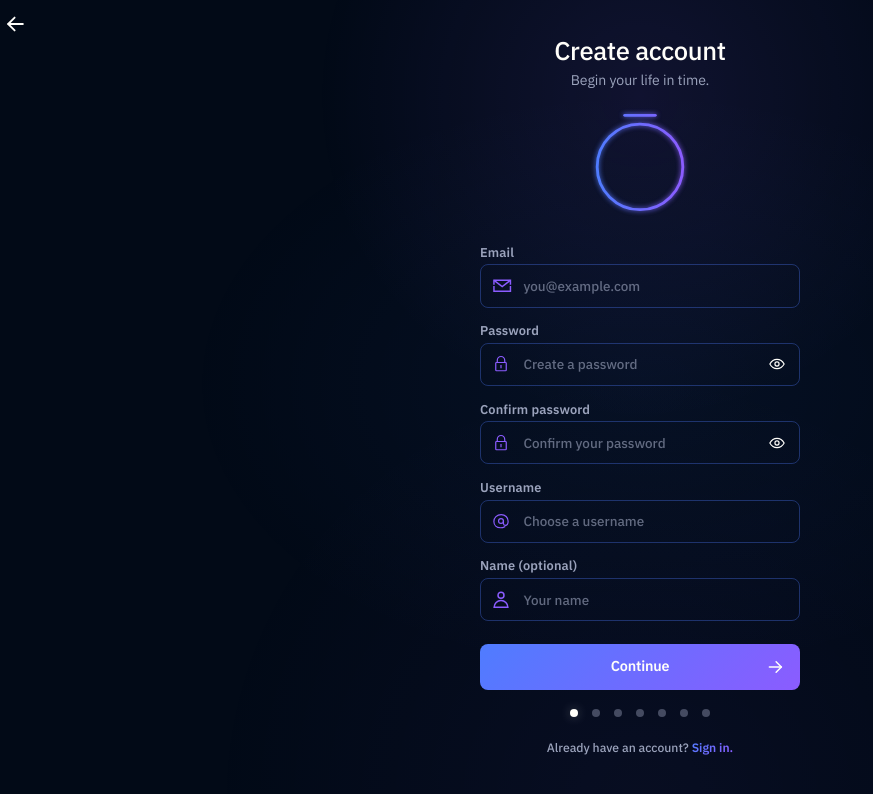
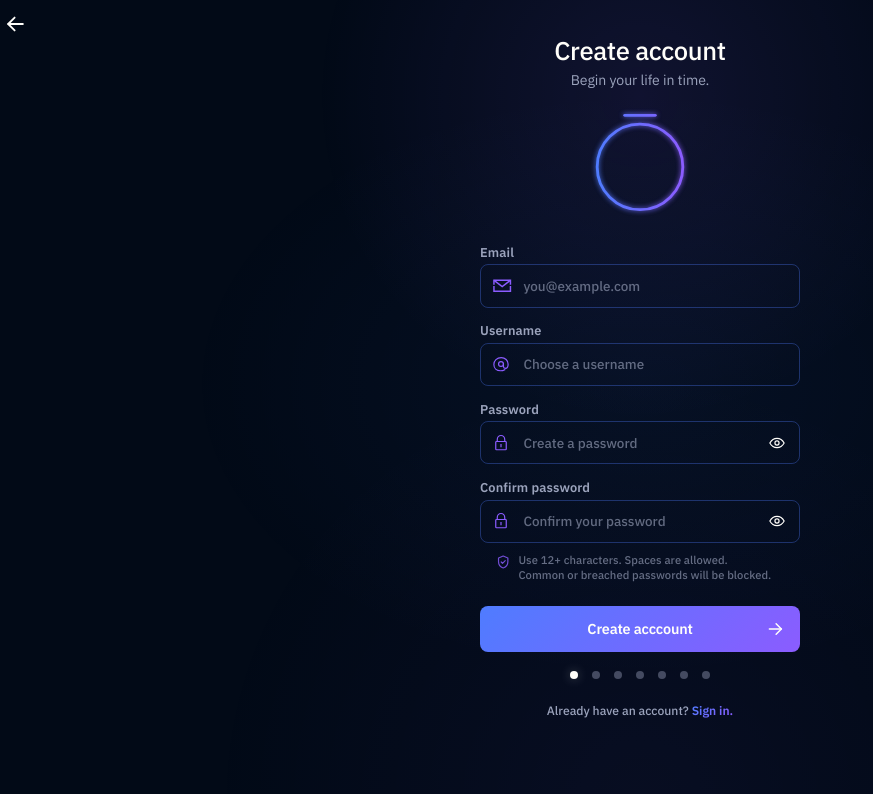
Before and after one commit to Outflo-dev/outflo-v2, a Next.js app: page /create-account in a window 1280 px wide. Shown: the top 794 px of the page, without its empty margins (0-873 px from the left). Built offline with nearby package versions, Linux system fonts and the light colour scheme.

Commit message:
add username availability state

```diff
--- a/src/app/(onboarding)/create-account/CreateAccountView.tsx
+++ b/src/app/(onboarding)/create-account/CreateAccountView.tsx
@@ -54,7 +54,7 @@ export default function CreateAccountView() {
                         />
                     }
                 >
-                    Continue
+                    Create acccount
                 </OnboardingPrimaryAction>
             }
             secondary={
--- a/src/app/(onboarding)/create-account/form/CreateAccountForm.module.css
+++ b/src/app/(onboarding)/create-account/form/CreateAccountForm.module.css
@@ -3,8 +3,8 @@
    File: src/app/(onboarding)/create-account/form/CreateAccountForm.module.css
    Scope: Own only the field rhythm unique to Create Account
    Last Updated:
-   - date: 2026-07-26
-   - note: retain tuned field rhythm and add local icon optical alignment
+   - date: 2026-07-27
+   - note: retain tuned field rhythm, local icon alignment, and password guidance
    ========================================================== */
 
 .form {
@@ -51,3 +51,49 @@
             var(--color-surface-soft-white) 30%,
             transparent);
 }
+
+.passwordRequirement {
+    display: flex;
+    align-items: flex-start;
+
+    margin: -0.45rem 0 0;
+
+    gap: 0.45rem;
+
+    color: var(--color-text-secondary);
+
+    font-family: var(--font-family-system);
+    font-size: 0.7rem;
+    font-weight: 430;
+    line-height: 1.35;
+    letter-spacing: 0.005em;
+
+    transform: translateX(0.95rem);
+}
+
+.passwordRequirement span {
+    opacity: 0.64;
+}
+
+.passwordRequirement svg {
+    width: 0.9rem;
+    height: 0.9rem;
+
+    margin-top: 0.05rem;
+
+    color: var(--color-accent-secondary);
+
+    opacity: 0.82;
+
+    flex: 0 0 auto;
+}
+
+.usernameAvailable {
+    display: inline-flex;
+    align-items: center;
+    justify-content: center;
+
+    color: var(--color-accent-secondary);
+
+    pointer-events: none;
+}
--- a/src/app/(onboarding)/create-account/form/CreateAccountForm.tsx
+++ b/src/app/(onboarding)/create-account/form/CreateAccountForm.tsx
@@ -6,7 +6,7 @@
    Scope: Own the Create Account field order and local submission boundary
    Last Updated:
    - date: 2026-07-27
-   - note: add independent password visibility controls without disturbing field geometry
+   - note: group identity before security and retain password guidance
    ========================================================== */
 
 /* ------------------------------
@@ -19,9 +19,10 @@ import TextInputField from "@/components/system/primitives/fields/text/TextInput
 
 import MailIcon from "@/components/system/primitives/icons/communication/MailIcon";
 import AtIcon from "@/components/system/primitives/icons/identity/AtIcon";
-import UserIcon from "@/components/system/primitives/icons/identity/UserIcon";
 import EyeIcon from "@/components/system/primitives/icons/security/EyeIcon";
 import LockIcon from "@/components/system/primitives/icons/security/LockIcon";
+import SecurityIcon from "@/components/system/primitives/icons/security/SecurityIcon";
+import CheckIcon from "@/components/system/primitives/icons/state/CheckIcon";
 
 import styles from "./CreateAccountForm.module.css";
 
@@ -44,6 +45,11 @@ export default function CreateAccountForm() {
         isConfirmPasswordVisible,
         setIsConfirmPasswordVisible,
     ] = useState(false);
+
+    const [
+        username,
+        setUsername,
+    ] = useState("");
 
     function handleSubmit(
         event: FormEvent<HTMLFormElement>,
@@ -70,6 +76,32 @@ export default function CreateAccountForm() {
             />
 
             <TextInputField
+                id="create-account-username"
+                name="username"
+                label="Username"
+                type="text"
+                autoComplete="username"
+                placeholder="Choose a username"
+                value={username}
+                onChange={(event) => {
+                    setUsername(event.target.value);
+                }}
+                leading={
+                    <span className={styles.leadingOpticalLeft}>
+                        <AtIcon />
+                    </span>
+                }
+                trailing={
+                    username.length > 5 ? (
+                        <span className={styles.usernameAvailable}>
+                            <CheckIcon size={18} />
+                        </span>
+                    ) : undefined
+                }
+                required
+            />
+
+            <TextInputField
                 id="create-account-password"
                 name="password"
                 label="Password"
@@ -79,6 +111,7 @@ export default function CreateAccountForm() {
                         : "password"
                 }
                 autoComplete="new-password"
+                minLength={12}
                 placeholder="Create a password"
                 leading={
                     <span className={styles.leadingOpticalLeft}>
@@ -118,6 +151,7 @@ export default function CreateAccountForm() {
                         : "password"
                 }
                 autoComplete="new-password"
+                minLength={12}
                 placeholder="Confirm your password"
                 leading={
                     <span className={styles.leadingOpticalLeft}>
@@ -149,34 +183,15 @@ export default function CreateAccountForm() {
                 required
             />
 
-            <TextInputField
-                id="create-account-username"
-                name="username"
-                label="Username"
-                type="text"
-                autoComplete="username"
-                placeholder="Choose a username"
-                leading={
-                    <span className={styles.leadingOpticalLeft}>
-                        <AtIcon />
-                    </span>
-                }
-                required
-            />
+            <div className={styles.passwordRequirement}>
+                <SecurityIcon />
 
-            <TextInputField
-                id="create-account-name"
-                name="name"
-                label="Name (optional)"
-                type="text"
-                autoComplete="name"
-                placeholder="Your name"
-                leading={
-                    <span className={styles.leadingOpticalLeft}>
-                        <UserIcon />
-                    </span>
-                }
-            />
+                <span>
+                    Use 12+ characters. Spaces are allowed.
+                    <br />
+                    Common or breached passwords will be blocked.
+                </span>
+            </div>
         </form>
     );
 }
--- /dev/null
+++ b/src/components/system/primitives/icons/security/SecurityIcon.tsx
@@ -0,0 +1,61 @@
+/* ==========================================================
+   OUTFLO — SECURITY ICON
+   File: src/components/system/primitives/icons/security/SecurityIcon.tsx
+   Scope: Render the reusable canonical security guidance icon
+   Last Updated:
+   - date: 2026-07-27
+   - note: establish a distinct security symbol for password guidance
+   ========================================================== */
+
+/* ------------------------------
+   Imports
+-------------------------------- */
+import type { CSSProperties } from "react";
+
+/* ------------------------------
+   Types
+-------------------------------- */
+type SecurityIconProps = {
+    size?: number;
+    title?: string;
+};
+
+/* ------------------------------
+   Component
+-------------------------------- */
+export default function SecurityIcon({
+    size = 16,
+    title,
+}: SecurityIconProps) {
+    const isDecorative = title === undefined;
+
+    const style: CSSProperties = {
+        display: "block",
+
+        width: size,
+        height: size,
+
+        flexShrink: 0,
+    };
+
+    return (
+        <svg
+            xmlns="http://www.w3.org/2000/svg"
+            viewBox="0 0 24 24"
+            width={size}
+            height={size}
+            fill="none"
+            stroke="currentColor"
+            strokeWidth="1.8"
+            strokeLinecap="round"
+            strokeLinejoin="round"
+            aria-hidden={isDecorative}
+            aria-label={title}
+            role={isDecorative ? undefined : "img"}
+            style={style}
+        >
+            <path d="M12 3L19 6V11.5C19 15.8 16.2 19.6 12 21C7.8 19.6 5 15.8 5 11.5V6L12 3Z" />
+            <path d="M9 12L11 14L15 10" />
+        </svg>
+    );
+}
--- /dev/null
+++ b/src/components/system/primitives/icons/state/CheckIcon.tsx
@@ -0,0 +1,60 @@
+/* ==========================================================
+   OUTFLO — CHECK ICON
+   File: src/components/system/primitives/icons/state/CheckIcon.tsx
+   Scope: Render the reusable canonical positive-state icon
+   Last Updated:
+   - date: 2026-07-27
+   - note: establish the shared positive confirmation symbol
+   ========================================================== */
+
+/* ------------------------------
+   Imports
+-------------------------------- */
+import type { CSSProperties } from "react";
+
+/* ------------------------------
+   Types
+-------------------------------- */
+type CheckIconProps = {
+    size?: number;
+    title?: string;
+};
+
+/* ------------------------------
+   Component
+-------------------------------- */
+export default function CheckIcon({
+    size = 16,
+    title,
+}: CheckIconProps) {
+    const isDecorative = title === undefined;
+
+    const style: CSSProperties = {
+        display: "block",
+
+        width: size,
+        height: size,
+
+        flexShrink: 0,
+    };
+
+    return (
+        <svg
+            xmlns="http://www.w3.org/2000/svg"
+            viewBox="0 0 24 24"
+            width={size}
+            height={size}
+            fill="none"
+            stroke="currentColor"
+            strokeWidth="2"
+            strokeLinecap="round"
+            strokeLinejoin="round"
+            aria-hidden={isDecorative}
+            aria-label={title}
+            role={isDecorative ? undefined : "img"}
+            style={style}
+        >
+            <path d="M5 12.5L9.5 17L19 7.5" />
+        </svg>
+    );
+}
```
Also changed, not shown: src/components/system/primitives/icons/state/CloseIcon.tsx (added, +61 -0 lines).
